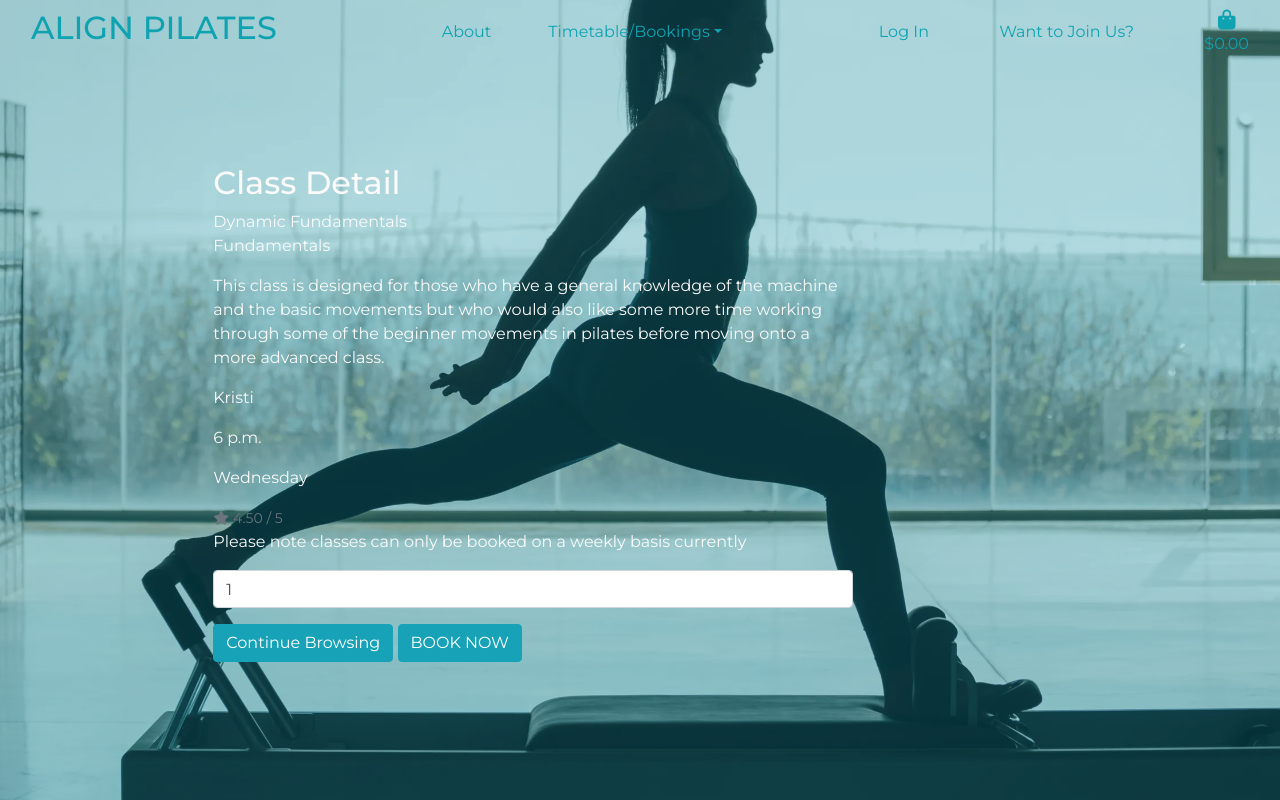
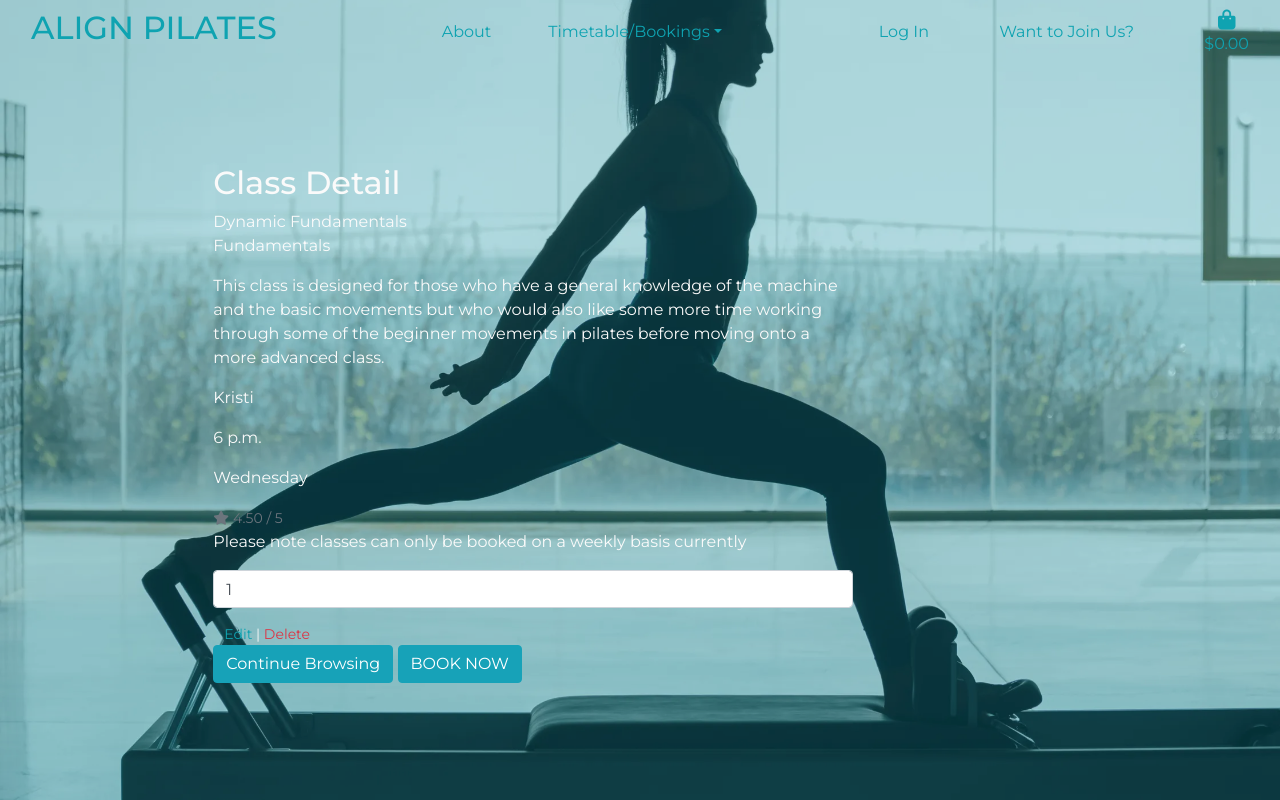
Before and after one commit to aimeeallen94/align-pilates, a Django app: page /classes/2/ in a window 1280 px wide. Run offline with Django 3.2, Linux system fonts and the light colour scheme; a user stored in the database is signed in; data comes from the database, SQL or seed files in the repository; both versions use the stored data as it was after the commit; some libraries are stand-ins or nearby versions.

Commit message:
added delete class functionality

```diff
--- a/classes/templates/classes/class_type.html
+++ b/classes/templates/classes/class_type.html
@@ -43,7 +43,12 @@
                                         </div>
                                     </div>
                                 </div>
-
+                                {% if request.user.is_superuser %}
+                                    <small class="ml-3">
+                                        <a href="{% url 'edit_class' class.id %}">Edit</a> |
+                                        <a class="text-danger" href="{% url 'delete_class' class.id %}">Delete</a>
+                                    </small>
+                                {% endif %}
                                 <div class="col-12">
                                     <a href="{% url 'classes' %}" class="btn btn-info">
                                         <span>Continue Browsing</span>
--- a/classes/templates/classes/classes.html
+++ b/classes/templates/classes/classes.html
@@ -101,6 +101,12 @@
                                 <p class="card-text">No Rating</p>
                                 {% endif %}
                             </div>
+                            {% if request.user.is_superuser %}
+                                <small class="ml-3">
+                                    <a href="{% url 'edit_class' class.id %}">Edit</a>
+                                    <a class="text-danger" href="{% url 'delete_class' class.id %}">Delete</a>
+                                </small>
+                            {% endif %}
                             <div class="card-footer">
                                 <a href="{% url 'class_type' class.id %}" class="btn btn-primary btn-block">Click here for more info</a>
                                 <a href="#" class="btn btn-primary btn-block">Book Now</a>
--- a/classes/urls.py
+++ b/classes/urls.py
@@ -6,4 +6,5 @@ urlpatterns = [
     path('<int:class_type_id>/', views.class_info, name='class_type'),
     path('add/', views.add_class_type, name='add_class'),
     path('edit/<int:class_type_id>/', views.edit_class, name='edit_class'),
+    path('delete/<int:class_type_id>/', views.delete_class, name='delete_class'),
 ]
--- a/classes/views.py
+++ b/classes/views.py
@@ -78,9 +78,9 @@ def add_class_type(request):
     if request.method == 'POST':
         form = ClassTypeForm(request.POST, request.FILES)
         if form.is_valid():
-            form.save()
+            class_type = form.save()
             messages.success(request, 'Successfully added class!')
-            return redirect(reverse('add_class'))
+            return redirect(reverse('class_type', args=[class_type.id]))
         else:
             messages.error(request, 'Failed to add class. Please ensure the form is valid.')
     else:
@@ -103,7 +103,7 @@ def edit_class(request, class_type_id):
             messages.success(request, 'Successfully updated class!')
             return redirect(reverse('class_type', args=[class_type.id]))
         else:
-            messages.error(request, 'Failed to update class_type. Please ensure the form is valid.')
+            messages.error(request, 'Failed to update class type. Please ensure the form is valid.')
     else:
         form = ClassTypeForm(instance=class_type)
         messages.info(request, f'You are editing {class_type.name}')
@@ -115,3 +115,10 @@ def edit_class(request, class_type_id):
     }
 
     return render(request, template, context)
+
+def delete_class(request, class_type_id):
+    """ Delete a class from the timetable """
+    class_type = get_object_or_404(Class_Type, pk=class_type_id)
+    class_type.delete()
+    messages.success(request, 'Class deleted!')
+    return redirect(reverse('classes'))
```
Also changed, not shown: db.sqlite3.
